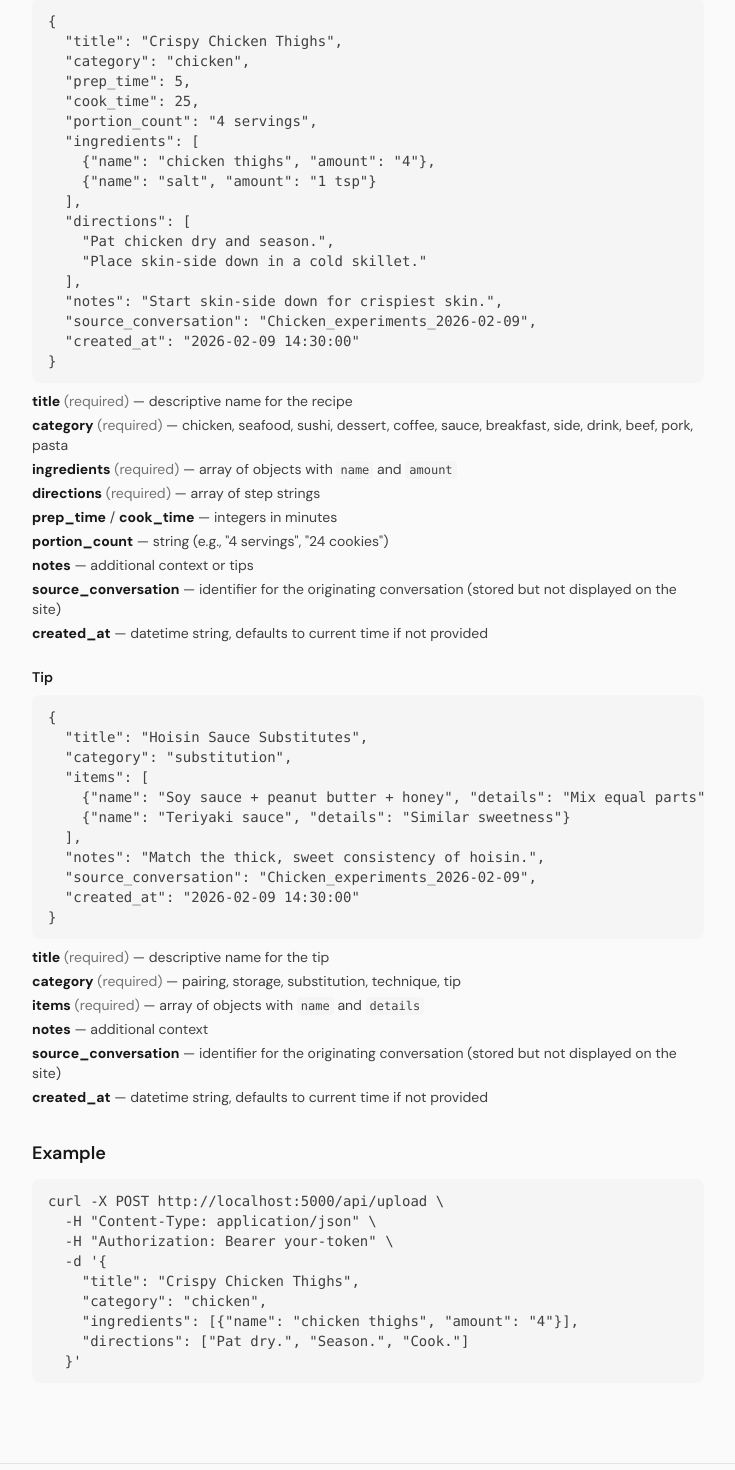
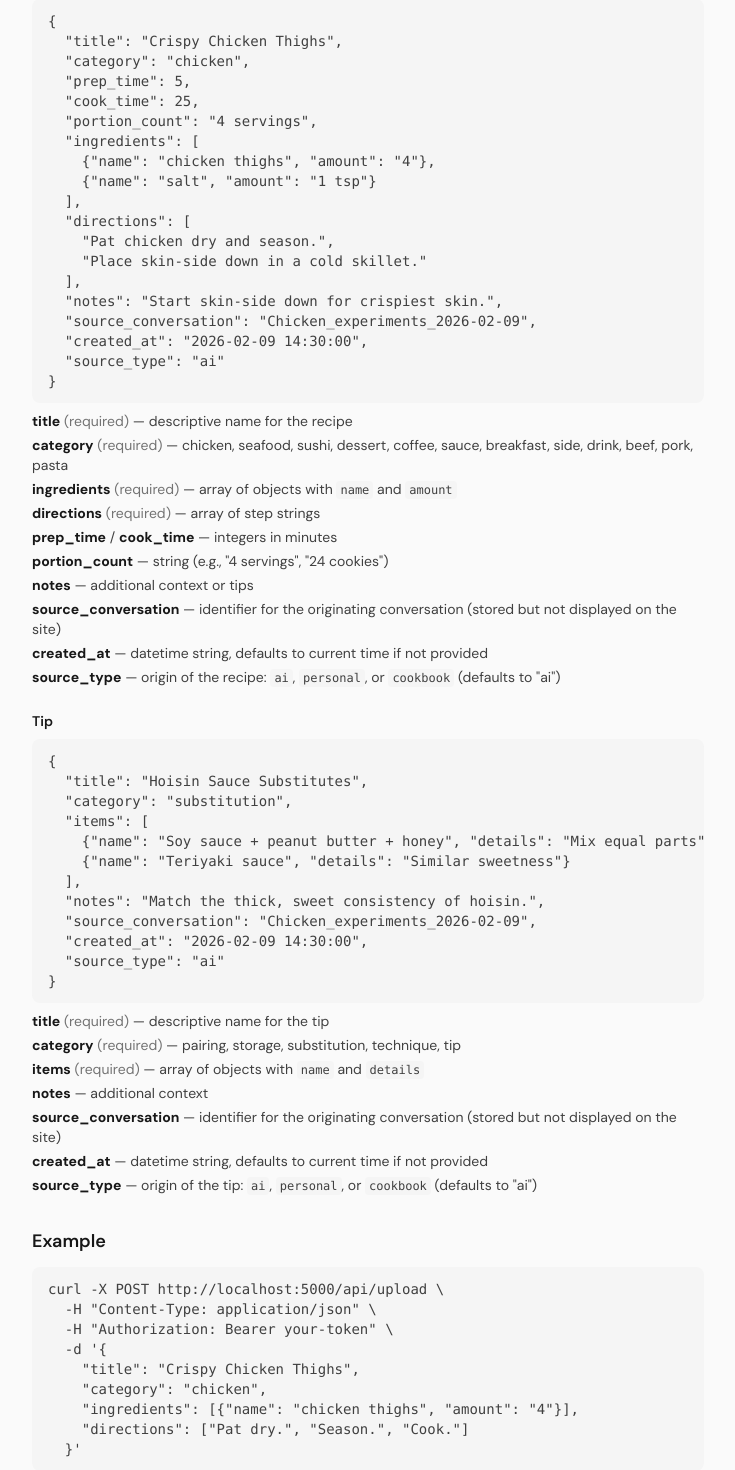
Before and after one commit to dylanhebert/chatty-foods, a Flask app: page /api-docs in a window 1280 px wide. Shown: the part 1140-2610 px from the top of the page, without its empty margins (272-1007 px from the left). Run offline with Flask 3, Linux system fonts and the light colour scheme; some libraries are stand-ins or nearby versions.

Commit message:
Add source_type and icons

```diff
--- a/app.py
+++ b/app.py
@@ -94,6 +94,7 @@ def tips():
             "title": row["title"],
             "category": row["category"],
             "item_count": len(items),
+            "source_type": row["source_type"] or "ai",
         })
     return render_template(
         "tips.html",
@@ -150,6 +151,7 @@ def _clean_recipe(row):
         "notes": row["notes"],
         "source_conversation": row["source_conversation"],
         "created_at": row["created_at"],
+        "source_type": row["source_type"] or "ai",
     }
 
 
@@ -161,6 +163,7 @@ def _clean_tip(row):
         "notes": row["notes"],
         "source_conversation": row["source_conversation"],
         "created_at": row["created_at"],
+        "source_type": row["source_type"] or "ai",
     }
 
 
@@ -174,6 +177,11 @@ def api_upload():
     # Auto-detect type
     is_recipe = "ingredients" in data or "directions" in data
     is_tip = "items" in data
+
+    # Validate source_type if provided
+    valid_source_types = ("ai", "personal", "cookbook")
+    if "source_type" in data and data["source_type"] not in valid_source_types:
+        return jsonify({"error": f"Invalid source_type: must be one of {', '.join(valid_source_types)}"}), 400
 
     if is_recipe and is_tip:
         return jsonify({"error": "Ambiguous: body has both recipe and tip fields"}), 400
--- a/db.py
+++ b/db.py
@@ -25,7 +25,8 @@ _RECIPE_SCHEMA = """
         directions TEXT,
         notes TEXT,
         source_conversation TEXT,
-        created_at TEXT
+        created_at TEXT,
+        source_type TEXT DEFAULT 'ai'
     )
 """
 
@@ -37,7 +38,8 @@ _TIP_SCHEMA = """
         items TEXT,
         notes TEXT,
         source_conversation TEXT,
-        created_at TEXT
+        created_at TEXT,
+        source_type TEXT DEFAULT 'ai'
     )
 """
 
@@ -51,10 +53,12 @@ def init_db():
     conn = get_db()
     conn.execute(_RECIPE_SCHEMA)
     conn.execute(_TIP_SCHEMA)
-    # Migrate existing tables that lack created_at
+    # Migrate existing tables
     for table in ("recipe_cards", "food_tips"):
         if not _has_column(conn, table, "created_at"):
             conn.execute(f"ALTER TABLE {table} ADD COLUMN created_at TEXT")
+        if not _has_column(conn, table, "source_type"):
+            conn.execute(f"ALTER TABLE {table} ADD COLUMN source_type TEXT DEFAULT 'ai'")
     conn.commit()
     conn.close()
 
@@ -65,13 +69,13 @@ def get_recipes(category=None):
     conn = get_db()
     if category:
         rows = conn.execute(
-            "SELECT id, title, category, prep_time, cook_time, portion_count "
+            "SELECT id, title, category, prep_time, cook_time, portion_count, source_type "
             "FROM recipe_cards WHERE category = ? ORDER BY title",
             (category,),
         ).fetchall()
     else:
         rows = conn.execute(
-            "SELECT id, title, category, prep_time, cook_time, portion_count "
+            "SELECT id, title, category, prep_time, cook_time, portion_count, source_type "
             "FROM recipe_cards ORDER BY title"
         ).fetchall()
     conn.close()
@@ -91,13 +95,13 @@ def get_tips(category=None):
     conn = get_db()
     if category:
         rows = conn.execute(
-            "SELECT id, title, category, items FROM food_tips "
+            "SELECT id, title, category, items, source_type FROM food_tips "
             "WHERE category = ? ORDER BY title",
             (category,),
         ).fetchall()
     else:
         rows = conn.execute(
-            "SELECT id, title, category, items FROM food_tips ORDER BY title"
+            "SELECT id, title, category, items, source_type FROM food_tips ORDER BY title"
         ).fetchall()
     conn.close()
     return rows
@@ -149,7 +153,7 @@ def insert_recipe(data):
     conn.execute(
         "INSERT INTO recipe_cards (title, category, prep_time, cook_time, "
         "portion_count, ingredients, directions, notes, source_conversation, "
-        "created_at) VALUES (?, ?, ?, ?, ?, ?, ?, ?, ?, ?)",
+        "created_at, source_type) VALUES (?, ?, ?, ?, ?, ?, ?, ?, ?, ?, ?)",
         (
             data["title"],
             data["category"],
@@ -161,6 +165,7 @@ def insert_recipe(data):
             data.get("notes", ""),
             data.get("source_conversation"),
             data.get("created_at") or _now(),
+            data.get("source_type", "ai"),
         ),
     )
     row_id = conn.execute("SELECT last_insert_rowid()").fetchone()[0]
@@ -173,7 +178,7 @@ def insert_tip(data):
     conn = get_db()
     conn.execute(
         "INSERT INTO food_tips (title, category, items, notes, source_conversation, "
-        "created_at) VALUES (?, ?, ?, ?, ?, ?)",
+        "created_at, source_type) VALUES (?, ?, ?, ?, ?, ?, ?)",
         (
             data["title"],
             data["category"],
@@ -181,6 +186,7 @@ def insert_tip(data):
             data.get("notes", ""),
             data.get("source_conversation"),
             data.get("created_at") or _now(),
+            data.get("source_type", "ai"),
         ),
     )
     row_id = conn.execute("SELECT last_insert_rowid()").fetchone()[0]
@@ -193,11 +199,11 @@ def export_all():
     conn = get_db()
     recipes = conn.execute(
         "SELECT title, category, prep_time, cook_time, portion_count, "
-        "ingredients, directions, notes, source_conversation, created_at "
+        "ingredients, directions, notes, source_conversation, created_at, source_type "
         "FROM recipe_cards ORDER BY title"
     ).fetchall()
     tips = conn.execute(
-        "SELECT title, category, items, notes, source_conversation, created_at "
+        "SELECT title, category, items, notes, source_conversation, created_at, source_type "
         "FROM food_tips ORDER BY title"
     ).fetchall()
     conn.close()
@@ -215,6 +221,7 @@ def export_all():
             "notes": r["notes"],
             "source_conversation": r["source_conversation"],
             "created_at": r["created_at"],
+            "source_type": r["source_type"] or "ai",
         })
 
     tip_list = []
@@ -226,6 +233,7 @@ def export_all():
             "notes": t["notes"],
             "source_conversation": t["source_conversation"],
             "created_at": t["created_at"],
+            "source_type": t["source_type"] or "ai",
         })
 
     return recipe_list, tip_list
@@ -236,13 +244,13 @@ def search(query):
     q = f"%{query}%"
     recipes = conn.execute(
         "SELECT id, title, category, prep_time, cook_time, portion_count, "
-        "ingredients, notes FROM recipe_cards "
+        "ingredients, notes, source_type FROM recipe_cards "
         "WHERE title LIKE ? OR ingredients LIKE ? OR notes LIKE ? "
         "ORDER BY title",
         (q, q, q),
     ).fetchall()
     tips = conn.execute(
-        "SELECT id, title, category, items, notes FROM food_tips "
+        "SELECT id, title, category, items, notes, source_type FROM food_tips "
         "WHERE title LIKE ? OR items LIKE ? OR notes LIKE ? "
         "ORDER BY title",
         (q, q, q),
--- a/templates/api.html
+++ b/templates/api.html
@@ -107,7 +107,8 @@
   ],
   "notes": "Start skin-side down for crispiest skin.",
   "source_conversation": "Chicken_experiments_2026-02-09",
-  "created_at": "2026-02-09 14:30:00"
+  "created_at": "2026-02-09 14:30:00",
+  "source_type": "ai"
 }</code></pre>
             <div class="mt-2 text-sm space-y-1">
                 <p><strong class="text-gray-900 dark:text-white">title</strong> <span class="text-gray-500 dark:text-gray-400">(required)</span> — descriptive name for the recipe</p>
@@ -119,6 +120,7 @@
                 <p><strong class="text-gray-900 dark:text-white">notes</strong> — additional context or tips</p>
                 <p><strong class="text-gray-900 dark:text-white">source_conversation</strong> — identifier for the originating conversation (stored but not displayed on the site)</p>
                 <p><strong class="text-gray-900 dark:text-white">created_at</strong> — datetime string, defaults to current time if not provided</p>
+                <p><strong class="text-gray-900 dark:text-white">source_type</strong> — origin of the recipe: <code class="bg-gray-100 dark:bg-gray-800 px-1 py-0.5 rounded text-xs">ai</code>, <code class="bg-gray-100 dark:bg-gray-800 px-1 py-0.5 rounded text-xs">personal</code>, or <code class="bg-gray-100 dark:bg-gray-800 px-1 py-0.5 rounded text-xs">cookbook</code> (defaults to "ai")</p>
             </div>
 
             <h3 class="text-sm font-semibold text-gray-900 dark:text-white mt-6 mb-2">Tip</h3>
@@ -131,7 +133,8 @@
   ],
   "notes": "Match the thick, sweet consistency of hoisin.",
   "source_conversation": "Chicken_experiments_2026-02-09",
-  "created_at": "2026-02-09 14:30:00"
+  "created_at": "2026-02-09 14:30:00",
+  "source_type": "ai"
 }</code></pre>
             <div class="mt-2 text-sm space-y-1">
                 <p><strong class="text-gray-900 dark:text-white">title</strong> <span class="text-gray-500 dark:text-gray-400">(required)</span> — descriptive name for the tip</p>
@@ -140,6 +143,7 @@
                 <p><strong class="text-gray-900 dark:text-white">notes</strong> — additional context</p>
                 <p><strong class="text-gray-900 dark:text-white">source_conversation</strong> — identifier for the originating conversation (stored but not displayed on the site)</p>
                 <p><strong class="text-gray-900 dark:text-white">created_at</strong> — datetime string, defaults to current time if not provided</p>
+                <p><strong class="text-gray-900 dark:text-white">source_type</strong> — origin of the tip: <code class="bg-gray-100 dark:bg-gray-800 px-1 py-0.5 rounded text-xs">ai</code>, <code class="bg-gray-100 dark:bg-gray-800 px-1 py-0.5 rounded text-xs">personal</code>, or <code class="bg-gray-100 dark:bg-gray-800 px-1 py-0.5 rounded text-xs">cookbook</code> (defaults to "ai")</p>
             </div>
         </section>
 
--- a/templates/recipe.html
+++ b/templates/recipe.html
@@ -2,6 +2,8 @@
 
 {% block title %}{{ recipe.title }} - Chatty Foods{% endblock %}
 {% block nav_recipes %}!text-gray-900 dark:!text-white font-semibold{% endblock %}
+
+{% from "_macros.html" import source_icon, source_label %}
 
 {% block content %}
 <div class="mb-4">
@@ -26,6 +28,7 @@
     {% if date_display %}
     <span class="inline-flex items-center px-3 py-1 rounded-lg text-sm bg-gray-100 dark:bg-gray-800 text-gray-700 dark:text-gray-300">{{ date_display }}</span>
     {% endif %}
+    <span class="inline-flex items-center gap-1 px-3 py-1 rounded-lg text-sm bg-gray-100 dark:bg-gray-800 text-gray-700 dark:text-gray-300">{{ source_icon(recipe.source_type, "w-3.5 h-3.5") }} {{ source_label(recipe.source_type) }}</span>
 </div>
 
 <div class="grid md:grid-cols-3 gap-8">
--- a/templates/tip.html
+++ b/templates/tip.html
@@ -2,6 +2,8 @@
 
 {% block title %}{{ tip.title }} - Chatty Foods{% endblock %}
 {% block nav_tips %}!text-gray-900 dark:!text-white font-semibold{% endblock %}
+
+{% from "_macros.html" import source_icon, source_label %}
 
 {% block content %}
 <div class="mb-4">
@@ -15,6 +17,7 @@
     {% if date_display %}
     <span class="inline-flex items-center px-3 py-1 rounded-lg text-sm bg-gray-100 dark:bg-gray-800 text-gray-700 dark:text-gray-300">{{ date_display }}</span>
     {% endif %}
+    <span class="inline-flex items-center gap-1 px-3 py-1 rounded-lg text-sm bg-gray-100 dark:bg-gray-800 text-gray-700 dark:text-gray-300">{{ source_icon(tip.source_type, "w-3.5 h-3.5") }} {{ source_label(tip.source_type) }}</span>
 </div>
 
 <div class="space-y-4">
```
Also changed, not shown: CLAUDE.md (+5 -2 lines), templates/_macros.html (added, +11 -0 lines).
